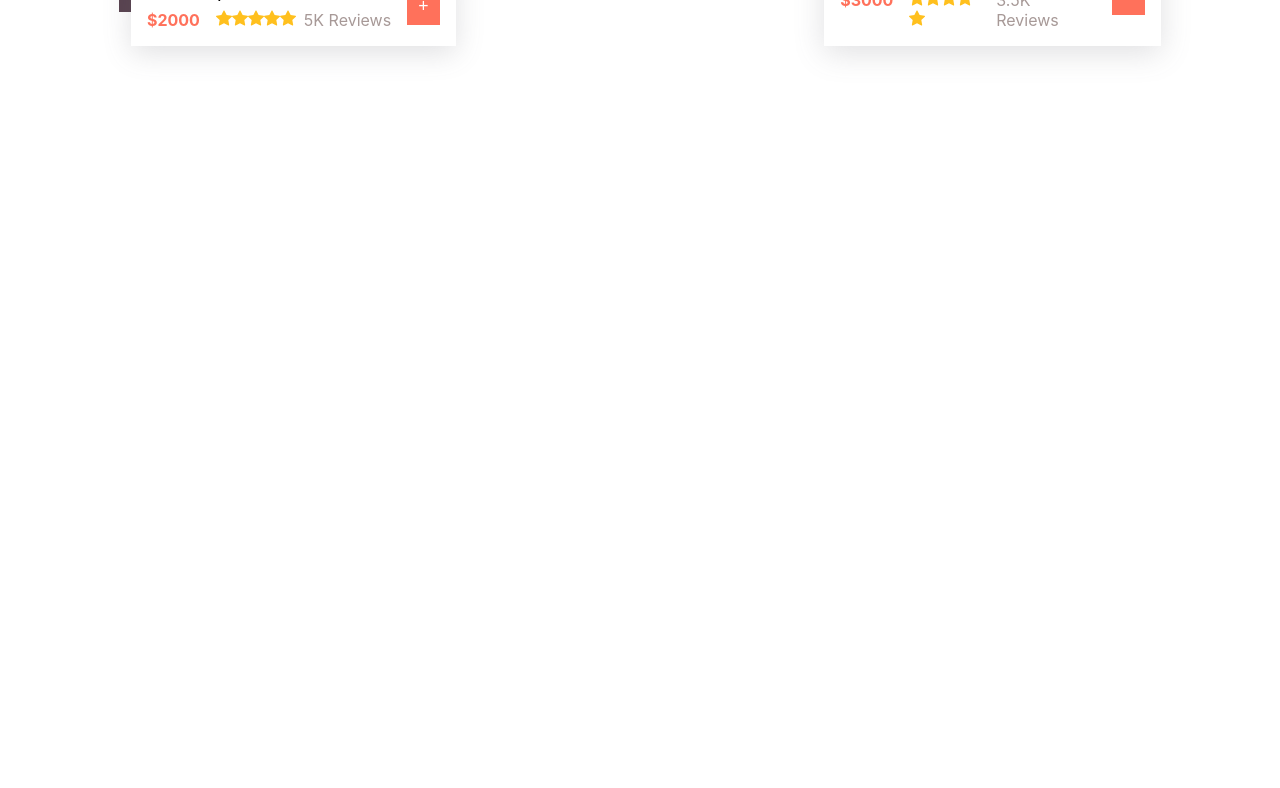
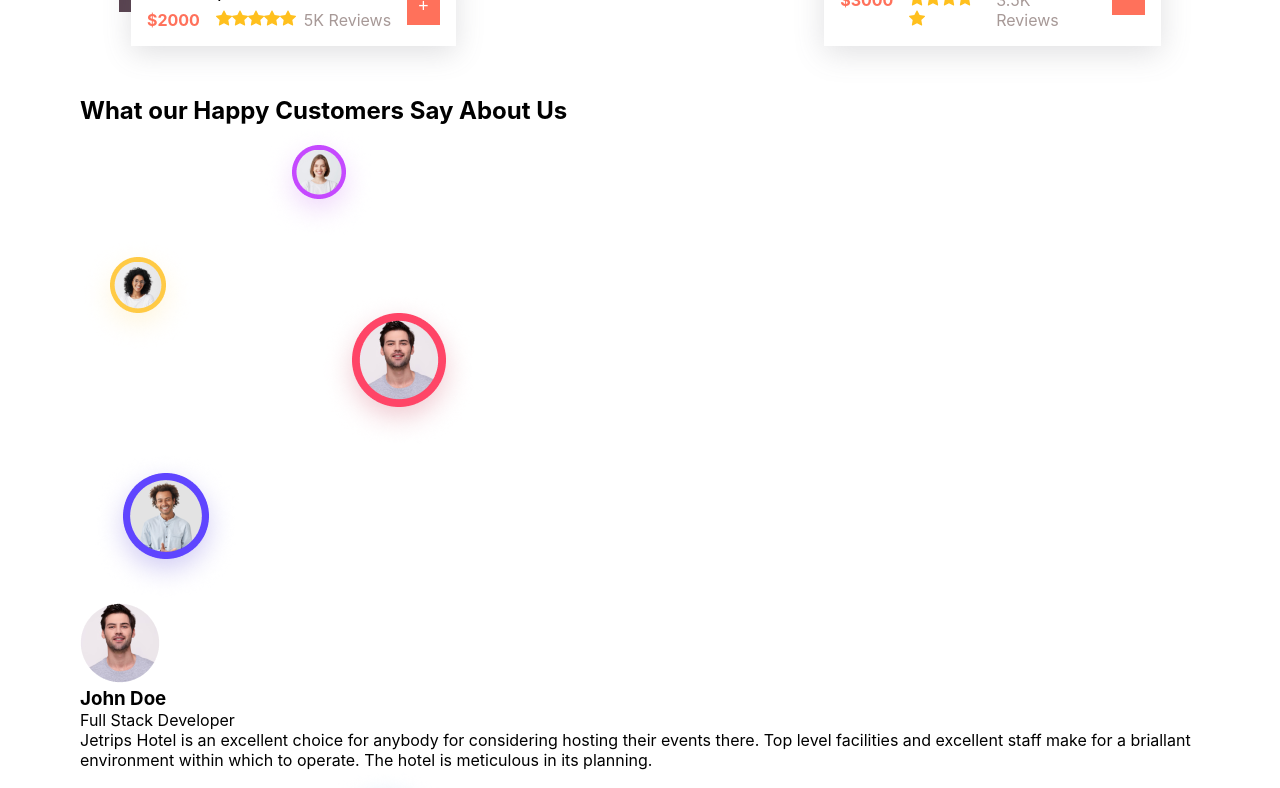
Before and after one commit to mrinnnmoy/ravel-react, a React (Vite) app: page / in a window 1280 px wide. Shown: the part 3320-4108 px from the top of the page. Before the commit the page ends 3416 px from the top, so only its background shows below. Built offline with nearby package versions, Linux system fonts and the light colour scheme.

Commit message:
build testimonial-component

```diff
--- a/src/App.jsx
+++ b/src/App.jsx
@@ -5,6 +5,7 @@ import Navbar from './components/Navbar/Navbar';
 import Offer from './components/Offer/Offer';
 import ScrollToTop from './components/ScrollToTop/ScrollToTop';
 import Services from './components/Services/Services';
+import Testimonial from './components/Testimonial/Testimonial';
 import Tours from './components/Tours/Tours';
 
 const App = () => {
@@ -27,6 +28,7 @@ const App = () => {
       <Destinations />
       <Offer />
       <Tours />
+      <Testimonial />
     </div>
   )
 };
--- /dev/null
+++ b/src/components/Testimonial/Testimonial.jsx
@@ -0,0 +1,43 @@
+import React from 'react';
+import "./Testimonial.scss";
+import testimonial1 from "../../assets/testimonial1.png";
+import testimonial2 from "../../assets/testimonial2.png";
+import avatar from "../../assets/avatar.png";
+
+const Testimonial = () => {
+
+    return (
+        <section className="testimonial-section" id="Blog">
+            <div className="title">
+                <h1>What our Happy Customers Say About Us</h1>
+            </div>
+            <div className="testimonials">
+                <div className="testimonial-image-one">
+                    <img src={testimonial1} alt="testimonials" />
+                </div>
+                <div className="testimonial">
+                    <div className="title">
+                        <div className="image">
+                            <img src={avatar} alt="avatar" />
+                        </div>
+                        <div className="info">
+                            <h3>John Doe</h3>
+                            <span>Full Stack Developer</span>
+                        </div>
+                    </div>
+                    <p className="desrciption">
+                        Jetrips Hotel is an excellent choice for anybody for considering
+                        hosting their events there. Top level facilities and excellent staff
+                        make for a briallant environment within which to operate. The hotel
+                        is meticulous in its planning.
+                    </p>
+                </div>
+                <div className="testimonial-image-two">
+                    <img src={testimonial2} alt="testimonials" />
+                </div>
+            </div>
+        </section>
+    )
+};
+
+export default Testimonial;
```
Also changed, not shown: src/components/Testimonial/Testimonial.scss (added).
